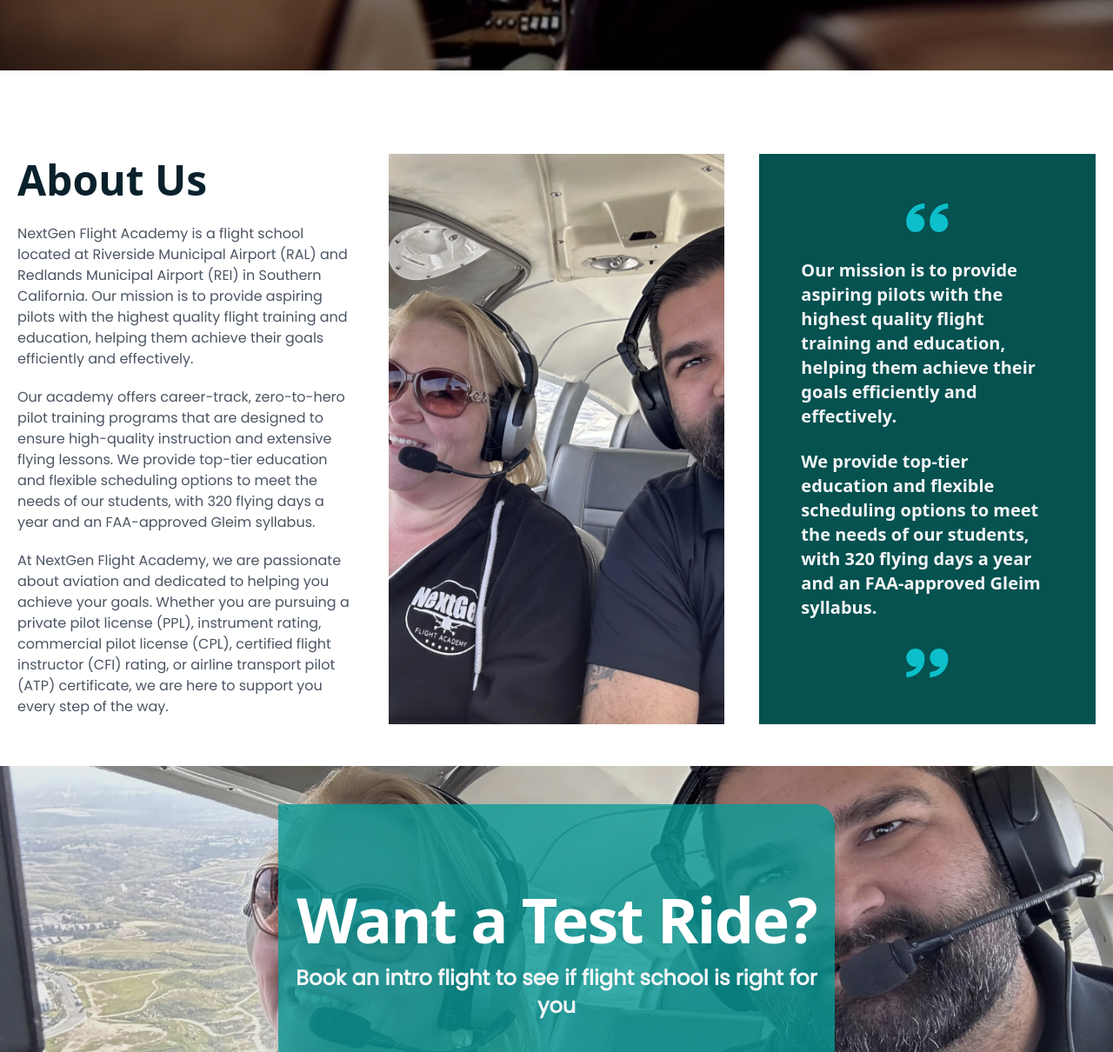
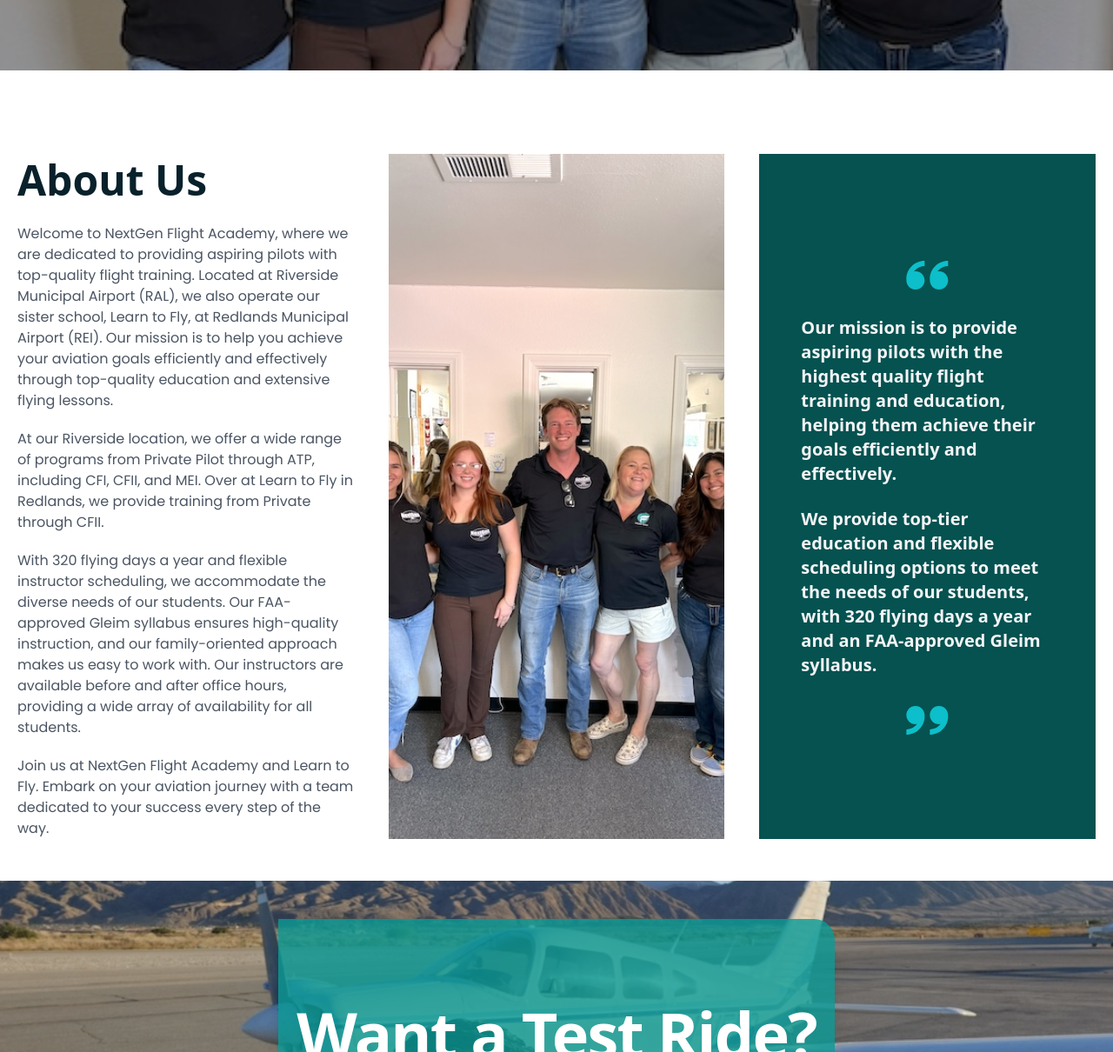
Before and after one commit to right-rudder/next-gen, an Astro site: page /about in a window 1280 px wide. Shown: the part 559-1769 px from the top of the page at 87% size. Built offline with nearby package versions, Linux system fonts and the light colour scheme; Astro itself is replaced by a stand-in of ours.

Commit message:
image and about page

```diff
--- a/src/data/about.js
+++ b/src/data/about.js
@@ -1,30 +1,31 @@
 const about = {
   data: {
     //SEO Header Stuff
-    pageTitle: "Our Story | NextGen Flight Academy",
+    pageTitle: "About | NextGen Flight Academy",
     pageDescription:
-      "NextGen Flight Academy offers career-track, zero-to-hero pilot training programs at Riverside Municipal Airport (RAL) and Redlands Municipal Airport (REI). With 320 flying days a year and an FAA-approved Gleim syllabus, our academy provides top-tier education and flexible scheduling options to meet the needs of aspiring pilots. Our programs are designed to ensure high-quality instruction and extensive flying lessons, helping students achieve their goals in flight training efficiently and effectively.",
+      "Discover NextGen Flight Academy at Riverside Municipal Airport and Learn to Fly at Redlands Municipal Airport, where aspiring pilots receive top-quality flight training. We offer flexible and career track training programs from Private Pilot to ATP with a 95% checkride pass rate. Join us to achieve your aviation goals with our experienced instructors and FAA-approved Gleim syllabus.",
     pageKeywords:
-      "NextGen Flight Academy, Flight school Riverside, California; Flight school Redlands, California; Learn to fly Riverside, California; Learn to fly Redlands, California; Pilot training Riverside, California; Pilot training Redlands, California; Flight lessons Riverside, California; Flight lessons Redlands, California; Riverside Redlands flight school; Inland Empire flight school; Flight training; Pilot training; Flight instruction; Flight lessons; Airplane lessons; Private pilot license (PPL) training; Instrument rating training; Commercial pilot license (CPL) training; Certified Flight Instructor (CFI) training",
+      "NextGen Flight Academy, Learn to Fly, flight training, Riverside Municipal Airport, Redlands Municipal Airport, Private Pilot, ATP, CFI, CFII, MEI, FAA-approved Gleim syllabus, 95% checkride pass rate, aviation training, pilot programs, Southern California flight school, flexible flight training, plane rentals, demo flights, aviation education, career track pilot training",
 
     //top header
     header: {
       imagePath:
-        "/src/assets/in-flight-cfi-and-student-fly-over-los-angeles-ca.jpg",
+        "/src/assets/nextgen-flight-academy-cfi-team-riverside-learn-to-fly-redlands.jpg",
       imageAlt: "in-flight-cfi-and-student-fly-over-los-angeles-ca",
-      headerH1: "Our Story",
+      headerH1: "About NextGen",
       headerH2:
-        "We are passionate about aviation and dedicated to helping you achieve your goals",
+        "Learn to Fly in Redlands and Riverside, CA",
     },
 
     ourStory: {
       imagePath:
-        "/src/assets/nextgen-flight-academy-staff-flying-over-riverside-ca.jpg",
+        "/src/assets/nextgen-flight-academy-cfi-team-riverside-learn-to-fly-redlands.jpg",
       imageAlt: "nextgen-flight-academy-staff-flying-over-riverside-ca",
       about: [
-        "NextGen Flight Academy is a flight school located at Riverside Municipal Airport (RAL) and Redlands Municipal Airport (REI) in Southern California. Our mission is to provide aspiring pilots with the highest quality flight training and education, helping them achieve their goals efficiently and effectively.",
-        "Our academy offers career-track, zero-to-hero pilot training programs that are designed to ensure high-quality instruction and extensive flying lessons. We provide top-tier education and flexible scheduling options to meet the needs of our students, with 320 flying days a year and an FAA-approved Gleim syllabus.",
-        "At NextGen Flight Academy, we are passionate about aviation and dedicated to helping you achieve your goals. Whether you are pursuing a private pilot license (PPL), instrument rating, commercial pilot license (CPL), certified flight instructor (CFI) rating, or airline transport pilot (ATP) certificate, we are here to support you every step of the way.",
+        "Welcome to NextGen Flight Academy, where we are dedicated to providing aspiring pilots with top-quality flight training. Located at Riverside Municipal Airport (RAL), we also operate our sister school, Learn to Fly, at Redlands Municipal Airport (REI). Our mission is to help you achieve your aviation goals efficiently and effectively through top-quality education and extensive flying lessons.",
+        "At our Riverside location, we offer a wide range of programs from Private Pilot through ATP, including CFI, CFII, and MEI. Over at Learn to Fly in Redlands, we provide training from Private through CFII.",
+        "With 320 flying days a year and flexible instructor scheduling, we accommodate the diverse needs of our students. Our FAA-approved Gleim syllabus ensures high-quality instruction, and our family-oriented approach makes us easy to work with. Our instructors are available before and after office hours, providing a wide array of availability for all students.",
+        "Join us at NextGen Flight Academy and Learn to Fly. Embark on your aviation journey with a team dedicated to your success every step of the way.",
       ],
       quotes: [
         "Our mission is to provide aspiring pilots with the highest quality flight training and education, helping them achieve their goals efficiently and effectively.",
@@ -39,7 +40,7 @@
       linkText: "Book an Intro Flight",
       linkUrl: "/intro-flight",
       imagePath:
-        "/src/assets/nextgen-flight-academy-staff-flying-over-riverside-ca.jpg",
+        "/src/assets/student-pilot-takes-piper-cherokee-out-from-nextgen-flight-academy-redlands-riverside-ca-pilot-training-school.jpg",
       imageAlt: "nextgen-flight-academy-staff-flying-over-riverside-ca",
     },
   },
```
Also changed, not shown: 1 other file.
